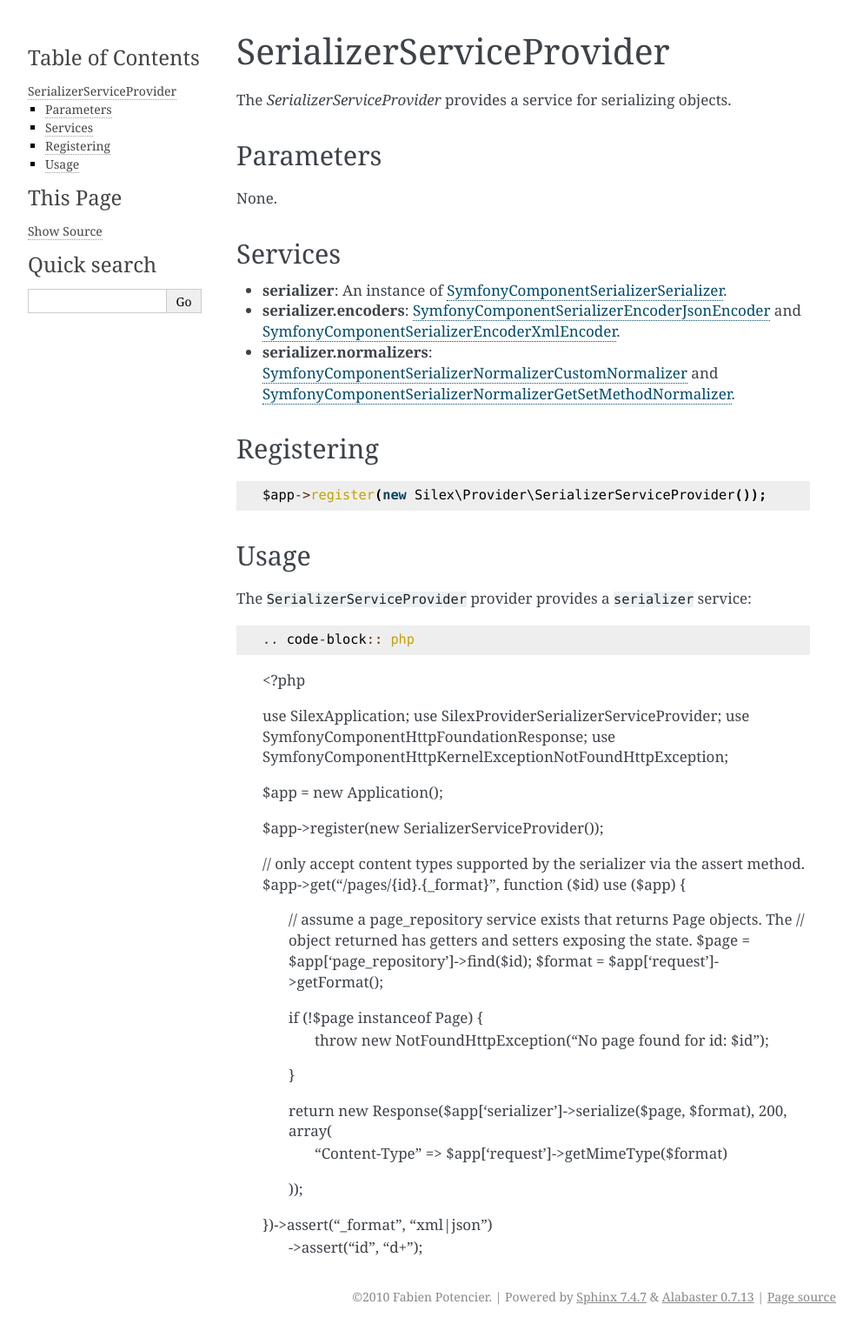
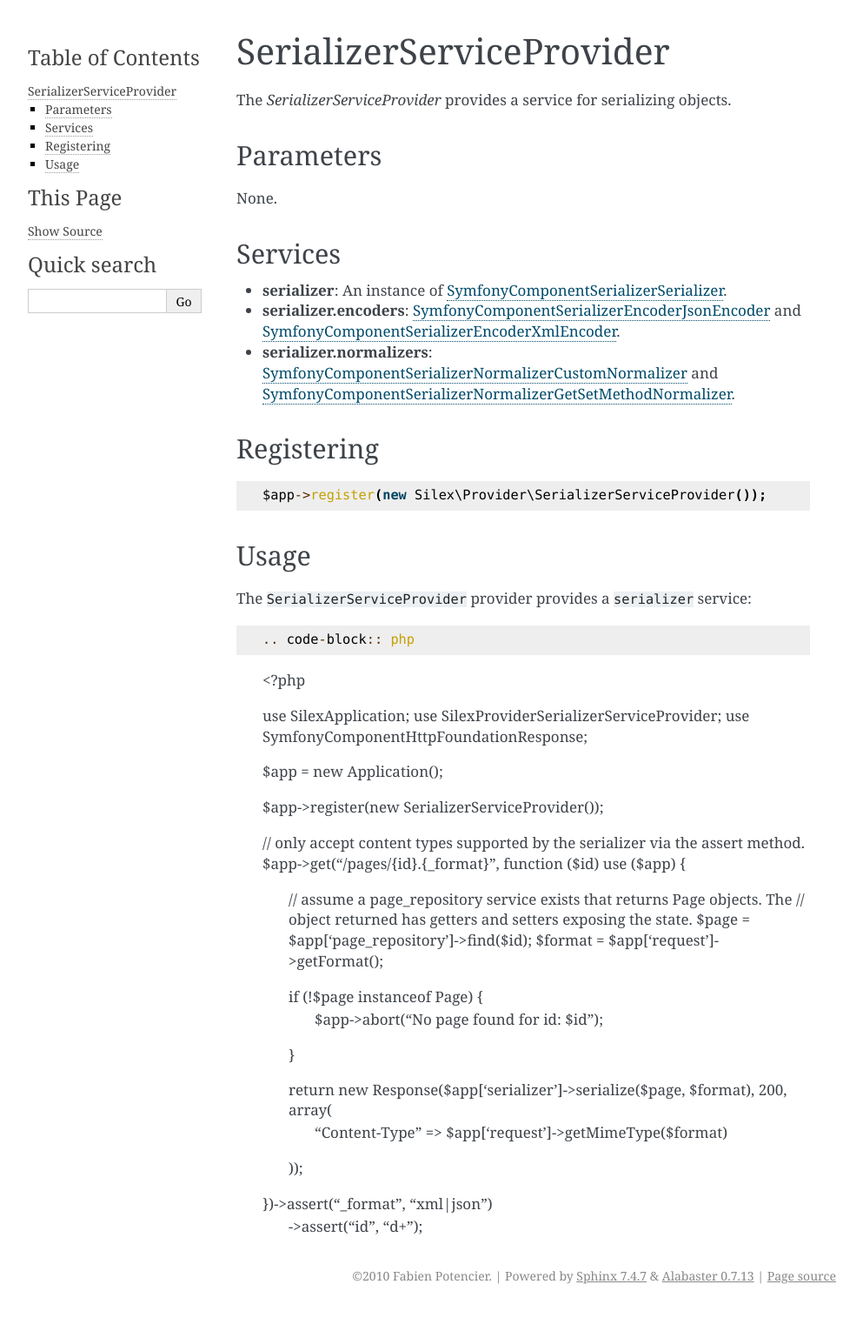
Before and after one commit to silexphp/Silex, a Sphinx documentation site: the page built from doc/providers/serializer.rst, in a window 1280 px wide. Shown: the whole page at 87% size, without its empty margins (148-1141 px from the left). Built offline with Sphinx 7.4.7, drawn with Linux system fonts in a browser that asks for light colours; after the commit the page ends 1506 px from its top, so only the background shows below that.

Commit message:
Use the convenience method .
This removes the need to throw .

```diff
--- a/doc/providers/serializer.rst
+++ b/doc/providers/serializer.rst
@@ -43,7 +43,6 @@
     use Silex\Application;
     use Silex\Provider\SerializerServiceProvider;
     use Symfony\Component\HttpFoundation\Response;
-    use Symfony\Component\HttpKernel\Exception\NotFoundHttpException;
 
     $app = new Application();
 
@@ -57,7 +56,7 @@
         $format = $app['request']->getFormat();
 
         if (!$page instanceof Page) {
-            throw new NotFoundHttpException("No page found for id: $id");
+            $app->abort("No page found for id: $id");
         }
 
         return new Response($app['serializer']->serialize($page, $format), 200, array(
```
